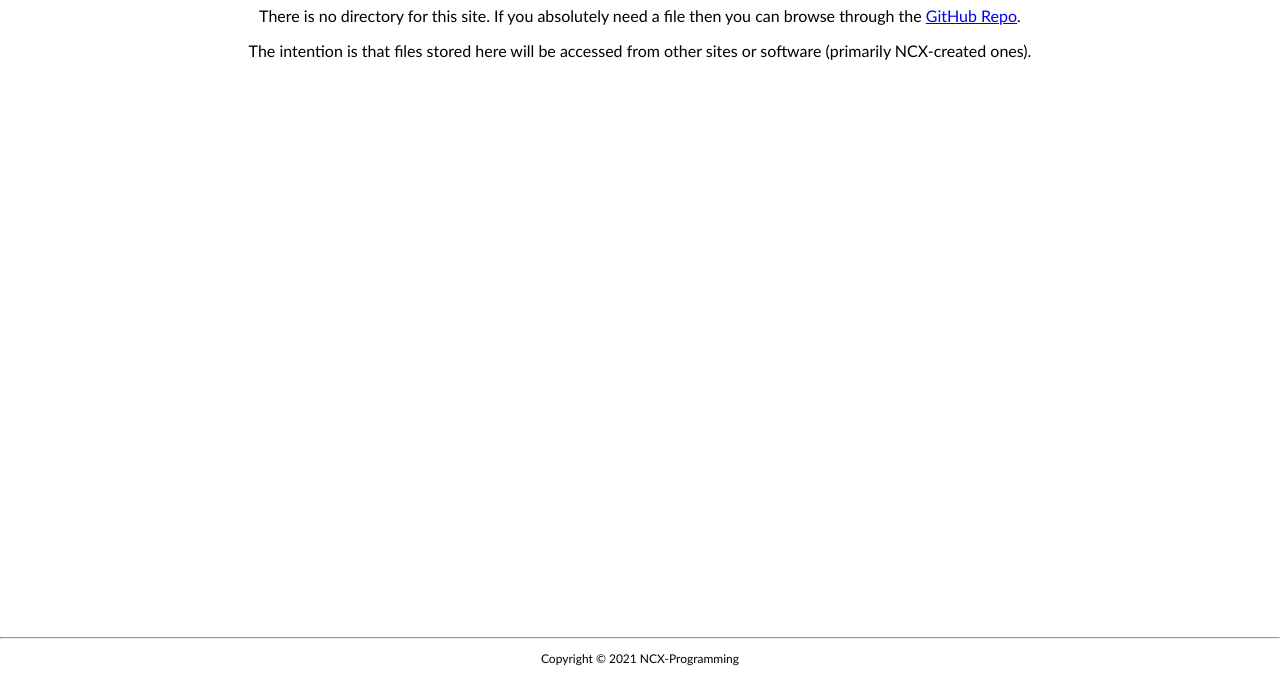
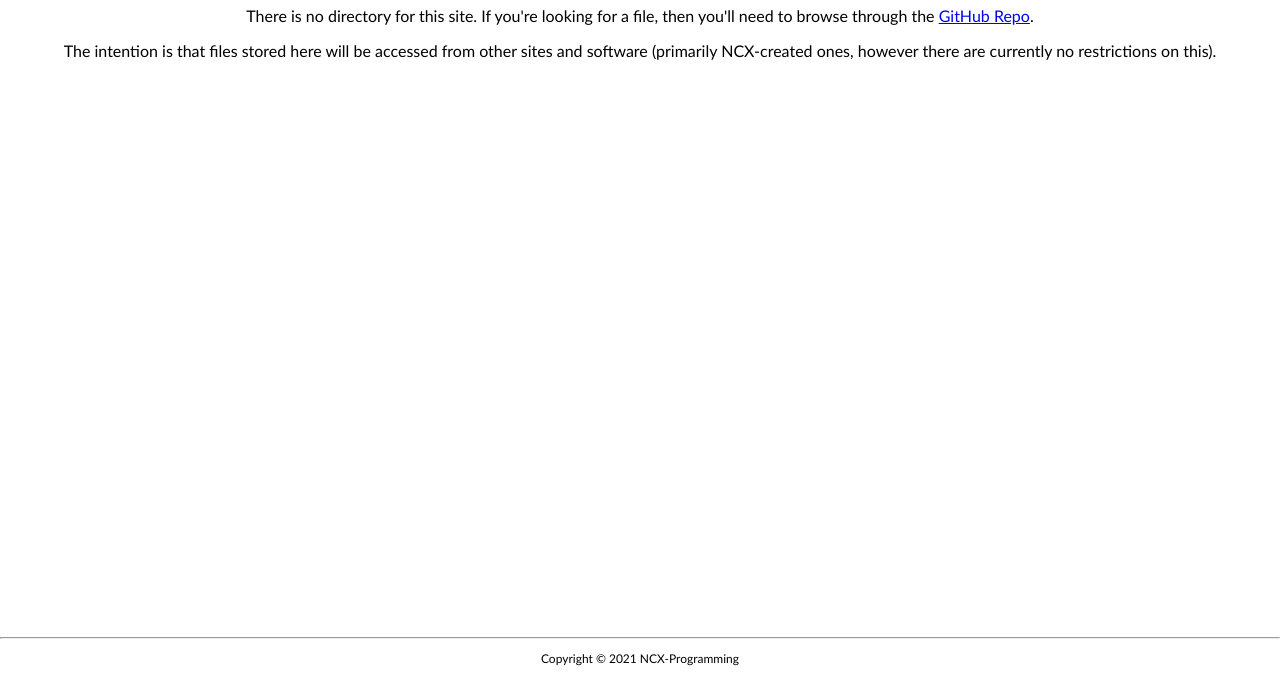
Before and after one commit to NCX-Programming/cdn, a plain HTML site: page index.html in a window 1280 px wide. Shown: the part 124-800 px from the top of the page. Drawn offline with Linux system fonts and the light colour scheme.

Commit message:
Reworded home page a bit

```diff
--- a/index.html
+++ b/index.html
@@ -96,8 +96,8 @@
       </nav>
     </div>
     <h1 style="text-align:center;">Welcome to the NCX Programming CDN</h1>
-    <p style="text-align:center;">There is no directory for this site. If you absolutely need a file then you can browse through the <a href="https://github.com/NCX-Programming/cdn">GitHub Repo</a>.</p>
-    <p style="text-align:center;">The intention is that files stored here will be accessed from other sites or software (primarily NCX-created ones).</p>
+    <p style="text-align:center;">There is no directory for this site. If you're looking for a file, then you'll need to browse through the <a href="https://github.com/NCX-Programming/cdn">GitHub Repo</a>.</p>
+    <p style="text-align:center;">The intention is that files stored here will be accessed from other sites and software (primarily NCX-created ones, however there are currently no restrictions on this).</p>
   </body>
   <footer>
     <hr>
```
